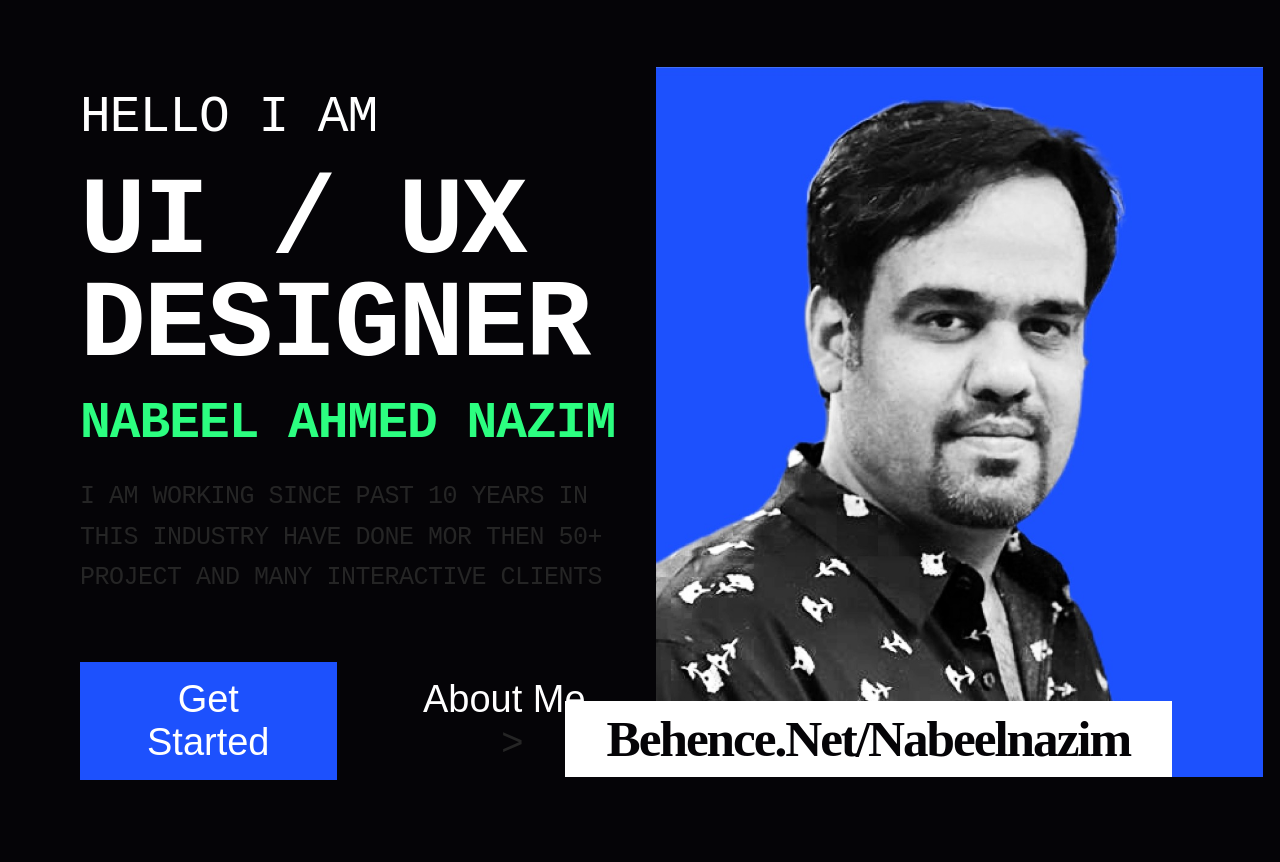
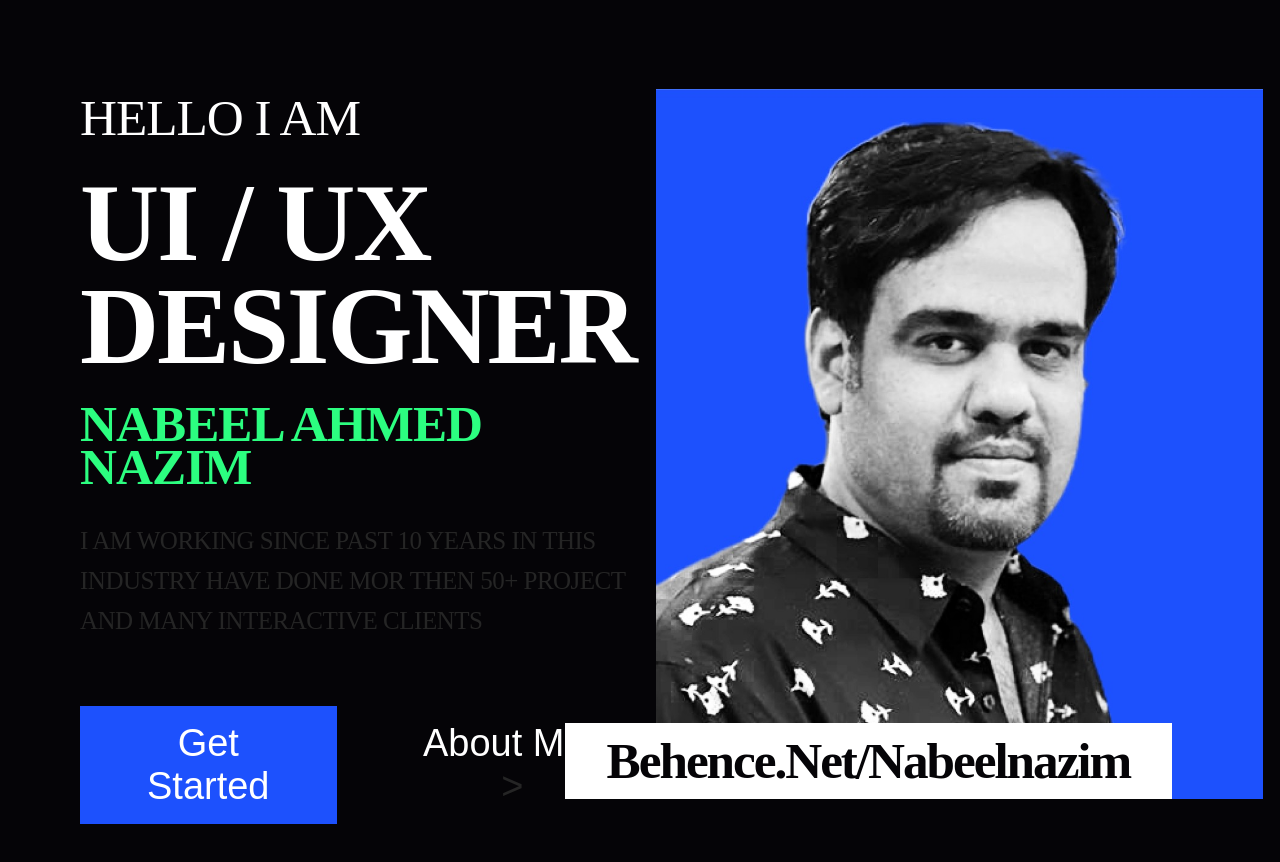
Before and after one commit to niaziiii/nabeelproject, a React (Create React App) app: page / in a window 1280 px wide. Shown: the top 862 px of the page. Built offline with nearby package versions, Linux system fonts and the light colour scheme.

Commit message:
updated font style

```diff
--- a/src/style/modules/__variables.scss
+++ b/src/style/modules/__variables.scss
@@ -4,7 +4,4 @@ $color-blue : #1D51FD;
 $color-green: #2CFE80;
 $color-white : #FFFFFF;
 
-$font-family: 'Courier New', Courier, monospace;
-.a{
-    font-family: 'Courier New', Courier, monospace;
-}
+$font-family: "Montserrat";
--- a/src/style/style.css
+++ b/src/style/style.css
@@ -2,10 +2,6 @@
   margin: 0%;
   padding: 0%;
   box-sizing: border-box;
-}
-
-.a {
-  font-family: "Courier New", Courier, monospace;
 }
 
 .app__Hero {
@@ -16,7 +12,7 @@
 }
 .app__Hero__content {
   flex: 0 0 50%;
-  font-family: "Courier New", Courier, monospace !important;
+  font-family: "Montserrat" !important;
 }
 .app__Hero__content .testmonialPara {
   font-weight: 400;
@@ -27,7 +23,7 @@
   color: #FFFFFF;
 }
 .app__Hero__content h1 {
-  font-family: "Courier New", Courier, monospace;
+  font-family: "Montserrat";
   font-style: normal;
   font-weight: 800;
   font-size: 109.704px;
@@ -37,7 +33,7 @@
   margin: 1.5rem 0;
 }
 .app__Hero__content h3 {
-  font-family: "Courier New", Courier, monospace;
+  font-family: "Montserrat";
   color: #2CFE80;
   font-weight: 600;
   font-size: 51.252px;
@@ -46,7 +42,7 @@
   text-transform: uppercase;
 }
 .app__Hero__content p {
-  font-family: "Courier New", Courier, monospace;
+  font-family: "Montserrat";
   color: #252525;
   margin: 2rem 0;
   font-weight: 400;
```
Also changed, not shown: 1 other file (tests, documents, lock files or other folders).
